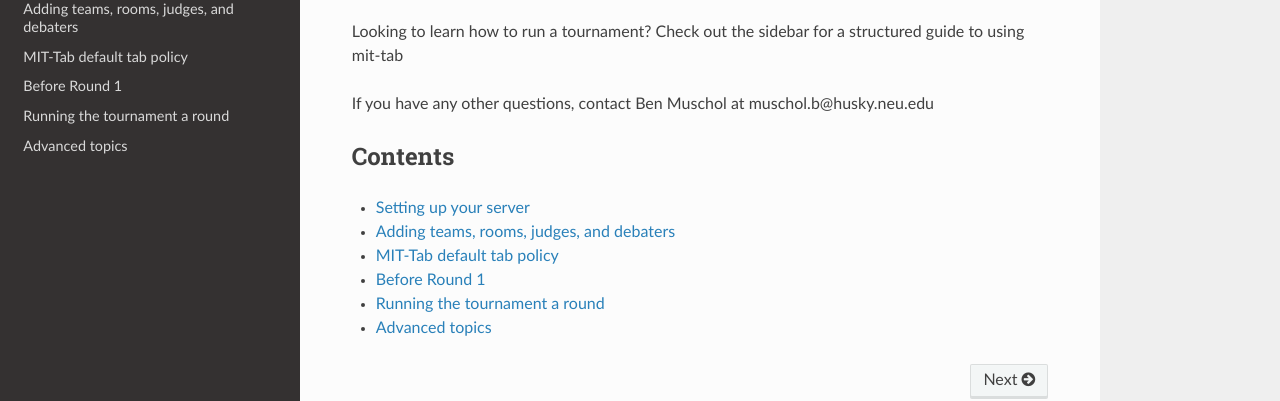
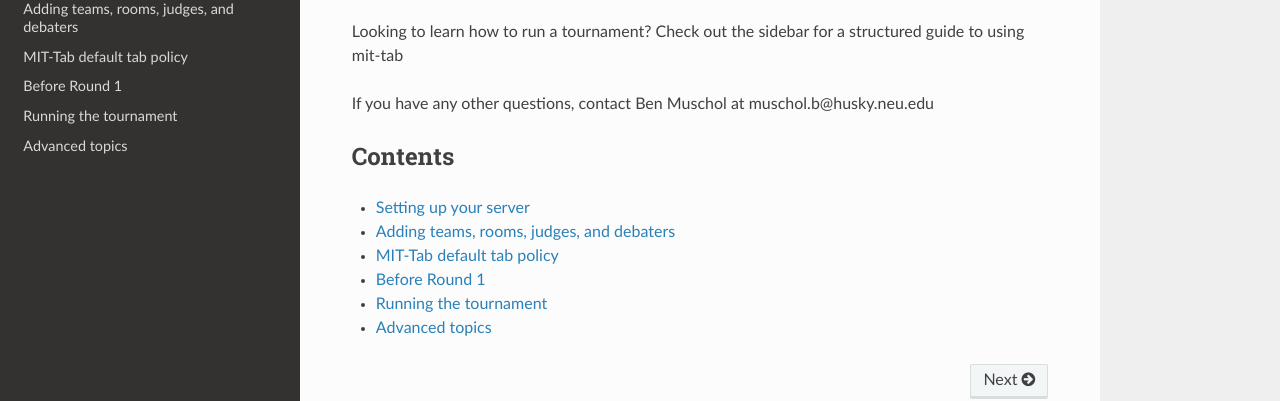
Before and after one commit to MIT-Tab/mit-tab, a Sphinx documentation site: the page built from docs/index.md, in a window 1280 px wide. Shown: the part 140-541 px from the top of the page. Built offline with Sphinx 7.4.7 and the Read the Docs theme 2.0.0, drawn with Linux system fonts in a browser that asks for light colours.

Commit message:
Fix a dumb typo

```diff
--- a/docs/index.md
+++ b/docs/index.md
@@ -12,5 +12,5 @@
 * [Adding teams, rooms, judges, and debaters](Adding-Teams,-Judges,-Rooms-and-Debaters.md)
 * [MIT-Tab default tab policy](Tab-Policy.md)
 * [Before Round 1](Before-Round-1.md)
-* [Running the tournament a round](Running-a-Tournament.md)
+* [Running the tournament](Running-a-Tournament.md)
 * [Advanced topics](Advanced-Topics.md)
```
